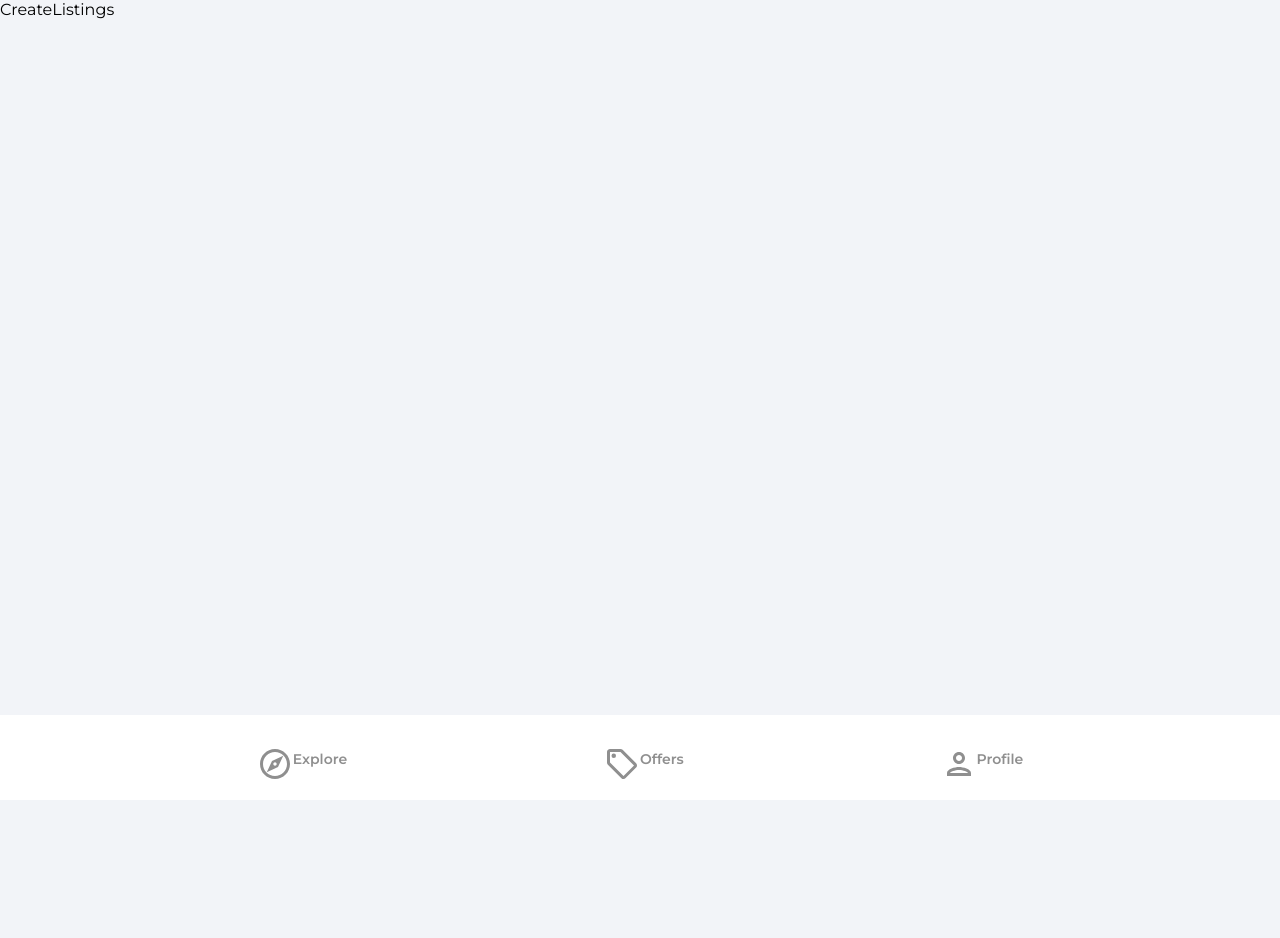
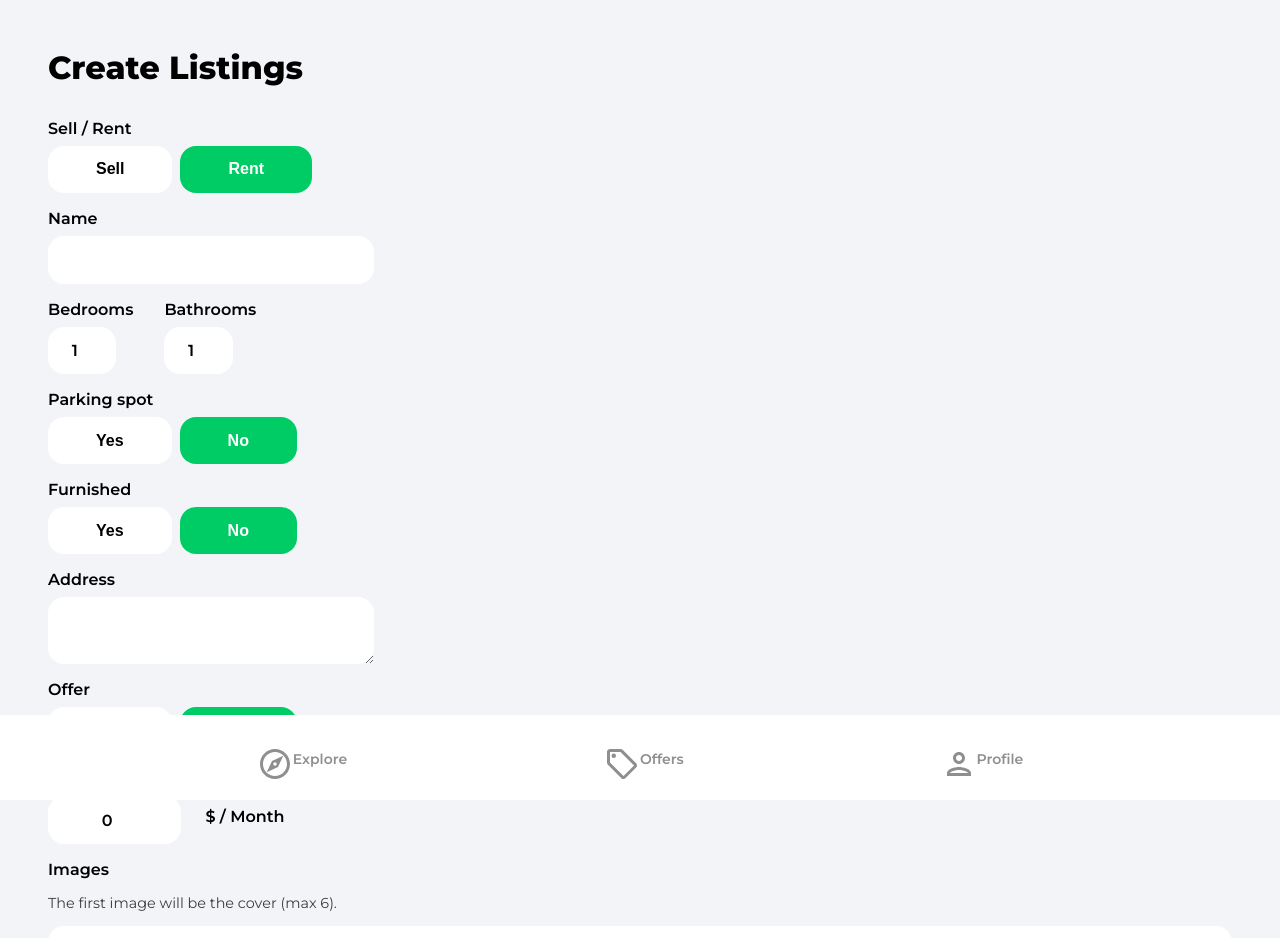
Before and after one commit to ABay23/airbnb-house-market-react, a React (Create React App) app: page /create-listing in a window 1280 px wide. Shown: the top 938 px of the page. Before the commit the page ends 800 px from the top, so only its background shows below. Built offline with nearby package versions, Linux system fonts and the light colour scheme; no server answers; sample sign-in values are in the browser's storage.

Commit message:
Added Listing Form 1

```diff
--- a/src/pages/CreateListings.jsx
+++ b/src/pages/CreateListings.jsx
@@ -22,6 +22,22 @@
     longitude: 0,
   })
 
+  const {
+    type,
+    name,
+    bedrooms,
+    bathrooms,
+    parking,
+    furnished,
+    address,
+    offer,
+    regularPrice,
+    discountedPrice,
+    images,
+    latitude,
+    longitude,
+  } = formData
+
   const auth = getAuth()
   const navigate = useNavigate()
   const isMounted = useRef(true)
@@ -42,11 +58,248 @@
     }
   }, [isMounted])
 
+  const onMutate = () => {}
+
+  const onSubmit = (e) => {
+    e.preventDefault()
+  }
+
   if (loading) {
     return <Spinner />
   }
 
-  return <div>CreateListings</div>
+  return (
+    <div className='profile'>
+      <header>
+        <p className='pageHeader'>Create Listings</p>
+      </header>
+
+      <main>
+        <form onSubmit={onSubmit}>
+          <label className='formLabel'>Sell / Rent</label>
+          <div className='formButtons'>
+            <button
+              type='button'
+              className={type === 'sale' ? 'formButtonActive' : 'formButton'}
+              id='type'
+              value={'sale'}
+              onClick={onMutate}
+            >
+              Sell
+            </button>
+            <button
+              type='button'
+              className={type === 'rent' ? 'formButtonActive' : 'formButton'}
+              id='type'
+              value={'rent'}
+              onClick={onMutate}
+            >
+              Rent
+            </button>
+          </div>
+          <label className='formLabel'>Name</label>
+          <input
+            className='formInputName'
+            type='text'
+            id='name'
+            value={name}
+            onChange={onMutate}
+            maxLength='32'
+            minLength='10'
+            required
+          />
+
+          <div className='formRooms flex'>
+            <div>
+              <label className='formLabel'>Bedrooms</label>
+              <input
+                className='formInputSmall'
+                type='number'
+                id='bedrooms'
+                value={bedrooms}
+                onChange={onMutate}
+                min='1'
+                max='50'
+                required
+              />
+            </div>
+            <div>
+              <label className='formLabel'>Bathrooms</label>
+              <input
+                className='formInputSmall'
+                type='number'
+                id='bathrooms'
+                value={bathrooms}
+                onChange={onMutate}
+                min='1'
+                max='50'
+                required
+              />
+            </div>
+          </div>
+          <label className='formLabel'>Parking spot</label>
+          <div className='formButtons'>
+            <button
+              className={parking ? 'formButtonActive' : 'formButton'}
+              type='button'
+              id='parking'
+              value={true}
+              onClick={onMutate}
+              min='1'
+              max='50'
+            >
+              Yes
+            </button>
+            <button
+              className={
+                !parking && parking !== null ? 'formButtonActive' : 'formButton'
+              }
+              type='button'
+              id='parking'
+              value={false}
+              onClick={onMutate}
+            >
+              No
+            </button>
+          </div>
+
+          <label className='formLabel'>Furnished</label>
+          <div className='formButtons'>
+            <button
+              className={furnished ? 'formButtonActive' : 'formButton'}
+              type='button'
+              id='furnished'
+              value={true}
+              onClick={onMutate}
+            >
+              Yes
+            </button>
+            <button
+              className={
+                !furnished && furnished !== null
+                  ? 'formButtonActive'
+                  : 'formButton'
+              }
+              type='button'
+              id='furnished'
+              value={false}
+              onClick={onMutate}
+            >
+              No
+            </button>
+          </div>
+
+          <label className='formLabel'>Address</label>
+          <textarea
+            className='formInputAddress'
+            type='text'
+            id='address'
+            value={address}
+            onChange={onMutate}
+            required
+          />
+
+          {!geolocationEnabled && (
+            <div className='formLatLng flex'>
+              <div>
+                <label className='formLabel'>Latitude</label>
+                <input
+                  className='formInputSmall'
+                  type='number'
+                  id='latitude'
+                  value={latitude}
+                  onChange={onMutate}
+                  required
+                />
+              </div>
+              <div>
+                <label className='formLabel'>Longitude</label>
+                <input
+                  className='formInputSmall'
+                  type='number'
+                  id='longitude'
+                  value={longitude}
+                  onChange={onMutate}
+                  required
+                />
+              </div>
+            </div>
+          )}
+          <label className='formLabel'>Offer</label>
+          <div className='formButtons'>
+            <button
+              className={offer ? 'formButtonActive' : 'formButton'}
+              type='button'
+              id='offer'
+              value={true}
+              onClick={onMutate}
+            >
+              Yes
+            </button>
+            <button
+              className={
+                !offer && offer !== null ? 'formButtonActive' : 'formButton'
+              }
+              type='button'
+              id='offer'
+              value={false}
+              onClick={onMutate}
+            >
+              No
+            </button>
+          </div>
+          <label className='formLabel'>Regular Price</label>
+          <div className='formPriceDiv'>
+            <input
+              className='formInputSmall'
+              type='number'
+              id='regularPrice'
+              value={regularPrice}
+              onChange={onMutate}
+              min='50'
+              max='750000000'
+              required
+            />
+            {type === 'rent' && <p className='formPriceText'>$ / Month</p>}
+          </div>
+
+          {offer && (
+            <>
+              <label className='formLabel'>Discounted Price</label>
+              <input
+                className='formInputSmall'
+                type='number'
+                id='discountedPrice'
+                value={discountedPrice}
+                onChange={onMutate}
+                min='50'
+                max='750000000'
+                required={offer}
+              />
+            </>
+          )}
+
+          <label className='formLabel'>Images</label>
+          <p className='imagesInfo'>
+            The first image will be the cover (max 6).
+          </p>
+          <input
+            className='formInputFile'
+            type='file'
+            id='images'
+            onChange={onMutate}
+            max='6'
+            accept='.jpg,.png,.jpeg'
+            multiple
+            required
+          />
+          <button type='submit' className='primaryButton createListingButton'>
+            Create Listing
+          </button>
+        </form>
+      </main>
+    </div>
+  )
 }
 
 export default CreateListings
```
